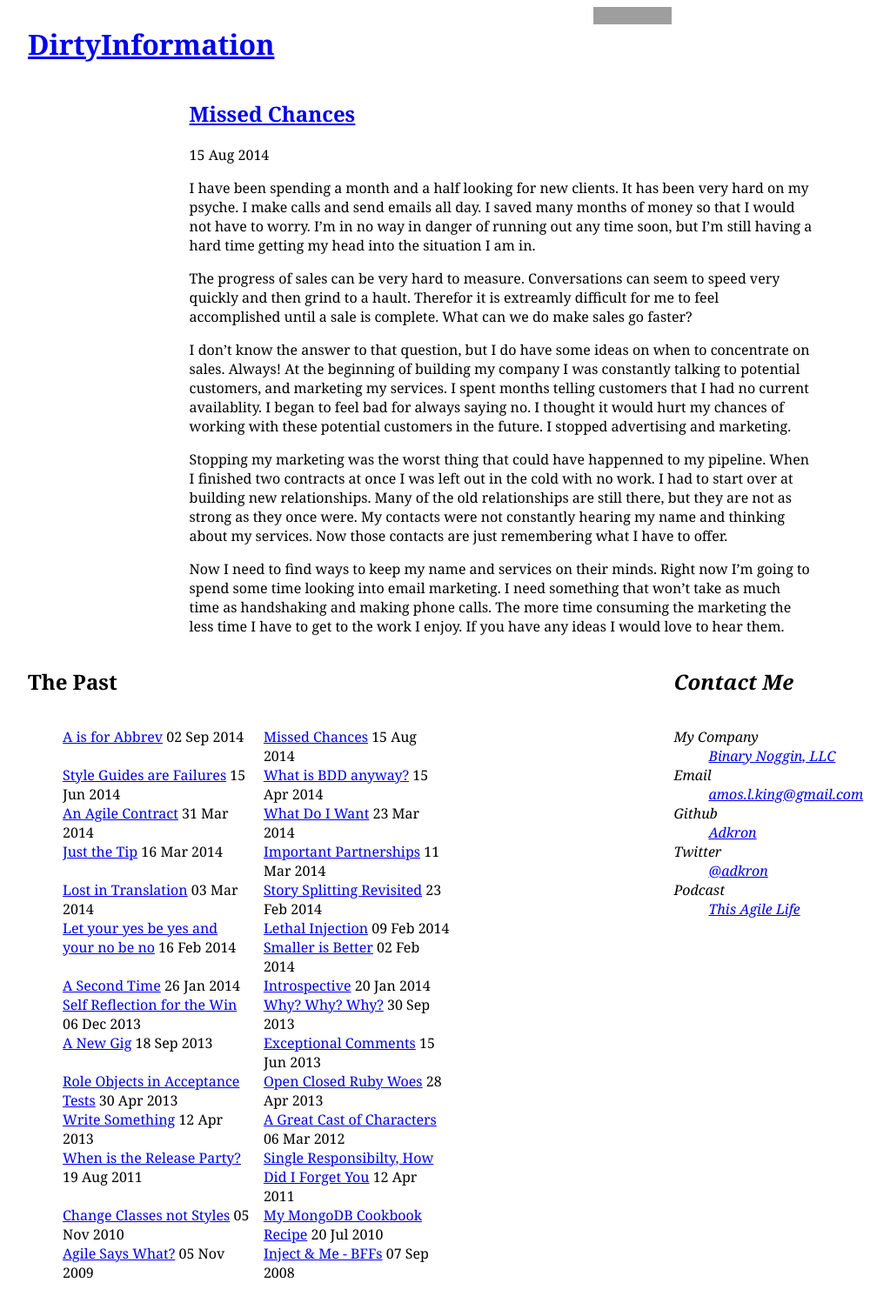
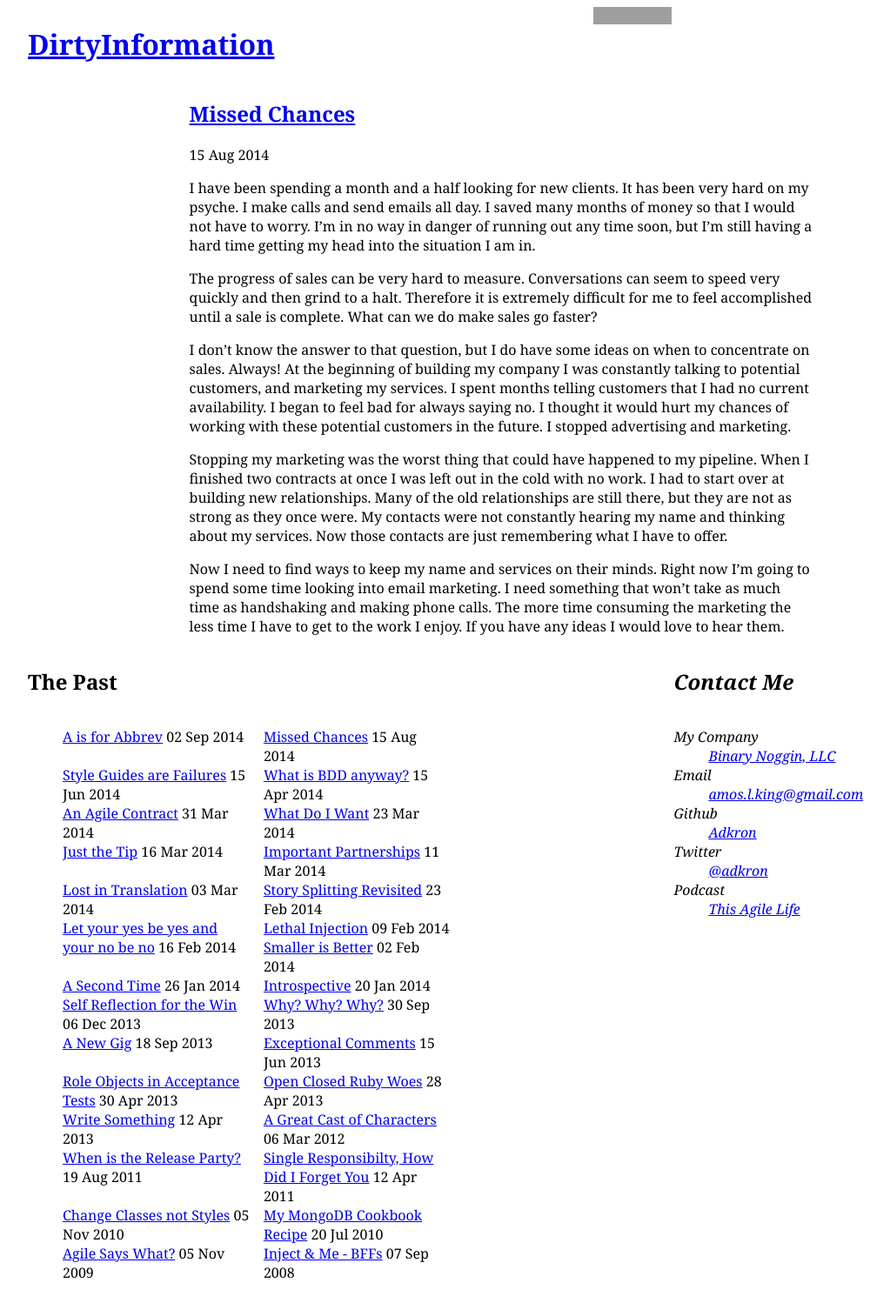
Before and after one commit to adkron/dirtyinformation.com, a Jekyll site: the page built from _posts/2014-08-15-missed-chances.markdown, in a window 1280 px wide. Shown: the whole page at 87% size, without its empty margins (64-1087 px from the left). Built offline with Jekyll 4.4.1, drawn with Linux system fonts in a browser that asks for light colours; Markdown is read by kramdown in place of the engine named in the settings; grey boxes are pictures that could not be loaded.

Commit message:
Fixes spelling mistakes
Amos King @adkron <amos.l.king@gmail.com>

```diff
--- a/_posts/2014-08-15-missed-chances.markdown
+++ b/_posts/2014-08-15-missed-chances.markdown
@@ -10,19 +10,19 @@ way in danger of running out any time soon, but I'm still having a hard
 time getting my head into the situation I am in.
 
 The progress of sales can be very hard to measure. Conversations can
-seem to speed very quickly and then grind to a hault. Therefor it is
-extreamly difficult for me to feel accomplished until a sale is complete.
+seem to speed very quickly and then grind to a halt. Therefore it is
+extremely difficult for me to feel accomplished until a sale is complete.
 What can we do make sales go faster?
 
 I don't know the answer to that question, but I do have some ideas on
 when to concentrate on sales. Always! At the beginning of building my
 company I was constantly talking to potential customers, and marketing
 my services. I spent months telling customers that I had no current
-availablity. I began to feel bad for always saying no. I thought it
+availability. I began to feel bad for always saying no. I thought it
 would hurt my chances of working with these potential customers in the
 future. I stopped advertising and marketing.
 
-Stopping my marketing was the worst thing that could have happenned to my
+Stopping my marketing was the worst thing that could have happened to my
 pipeline. When I finished two contracts at once I was left out in the
 cold with no work. I had to start over at building new relationships.
 Many of the old relationships are still there, but they are not as
```
